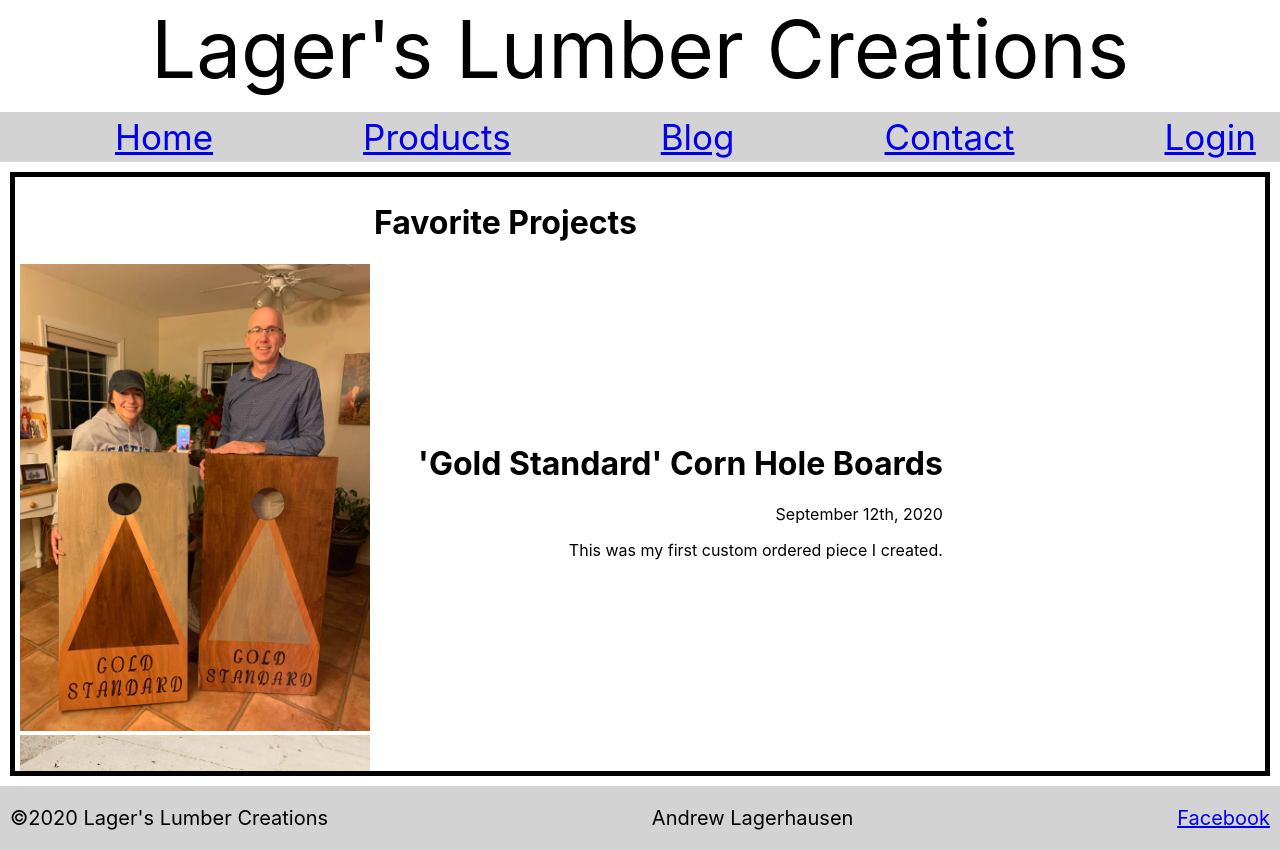
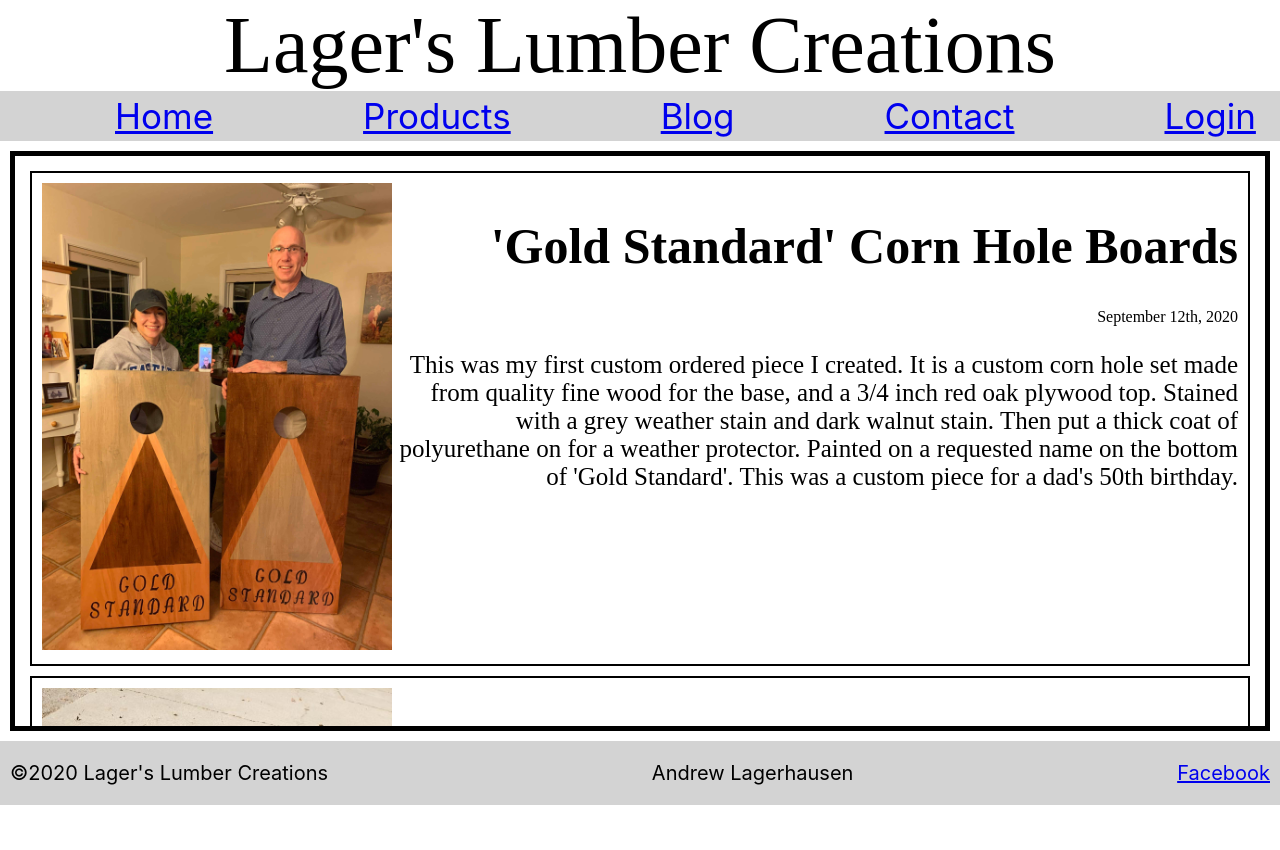
Before and after one commit to LagerhausenAndrew/Capstone_Project, a React (Create React App) app: page /blog in a window 1280 px wide. Shown: the top 850 px of the page. After the commit the page ends 805 px from the top, so only its background shows below. Built offline with nearby package versions, Linux system fonts and the light colour scheme.

Commit message:
Worked on homepage and blog page

```diff
--- a/src/App.css
+++ b/src/App.css
@@ -21,20 +21,22 @@ main {
 
 .mainHeader {
   font-size: 80px;
-  padding: 0 0 15px 0;
+  font-family: 'Marck Script', cursive;
 }
 
 .contentBlock {
-  display: flex;
   overflow: scroll;
   margin: 10px;
-  height: 73vh;
+  height: 70vh;
   padding: 5px;
   border: 5px solid black;
 }
 
 .homePageContent {
-  display: flex;;
+  display: flex;
+  justify-content: space-between;
+  font-family: 'Josefin Slab', serif;
+  padding: 10px;
 }
 
 .homePageText {
@@ -62,16 +64,19 @@ li {
 
 .favoriteProjects {
   display: flex;
+  justify-content: space-between;
+  margin: 10px;
+  padding: 10px;
+  border: 2px solid black;
+  font-family: 'Josefin Slab', serif;
 }
 
 .favProjectImage {
   max-width: 350px;
-  max-height: 500px;
 }
 
 .info {
   text-align: right;
-  margin: auto;
 }
 
 .contactForm {
@@ -83,6 +88,20 @@ li {
   border: 5px solid black;
   border-radius: 5px;
   background-color: lightgrey;
-  height: 350px;
+  height: 40vh;
+  width: 300px;
+  padding: 10px;
+  text-align: left;
+}
+
+.favCustHead {
+  font-size: 50px;
+}
+
+.favCustText {
+  font-size: 25px;
+}
+
+.profileImage {
   padding: 10px;
 }
--- a/src/App.js
+++ b/src/App.js
@@ -13,16 +13,16 @@ class App extends Component {
     this.state = {
       favoriteProducts: [
         {
-        name: "'Gold Standard' Corn Hole Boards",
-        imageSRC: "/blog_corn_hole.jpeg",
-        date: "September 12th, 2020",
-        description: "This was my first custom ordered piece I created."
+          name: "'Gold Standard' Corn Hole Boards",
+          imageSRC: "/blog_corn_hole.jpeg",
+          date: "September 12th, 2020",
+          description: "This was my first custom ordered piece I created. It is a custom corn hole set made from quality fine wood for the base, and a 3/4 inch red oak plywood top. Stained with a grey weather stain and dark walnut stain. Then put a thick coat of polyurethane on for a weather protector. Painted on a requested name on the bottom of 'Gold Standard'. This was a custom piece for a dad's 50th birthday."
         },
         {
           name: "Outdoor Colorful Bench",
           imageSRC: "/blog_bench.jpg",
           date: "October 16th, 2020",
-          description: "This was a fun bench to create. Staining not so much, but turned out kind of neat.."
+          description: "This was a fun bench to create. Staining not so much, but turned out kind of neat. It was created for a friend, who also is the owner of a small business. She wanted a colorful bench to put in her rock garden at her house. The frame is made from quality pine wood, with individual stained pine boards on the top. This piece then had a thick layer of polyurethane to ensure color and quaility protection while sitting in nature."
           }
       ]
     }
--- a/src/components/blog_page.jsx
+++ b/src/components/blog_page.jsx
@@ -8,9 +8,9 @@ const BlogPage = (props) => {
                     <img className='favProjectImage' src={props.favoriteProducts.imageSRC} />
                 </div>
                 <div className='info'>
-                    <h1>{props.favoriteProducts.name}</h1>
+                    <h1 className='favCustHead'>{props.favoriteProducts.name}</h1>
                     <p>{props.favoriteProducts.date}</p>
-                    <p>{props.favoriteProducts.description}</p>
+                    <p className='favCustText'>{props.favoriteProducts.description}</p>
                 </div>
             </div>
         </div>
--- a/src/components/blog_page_container.jsx
+++ b/src/components/blog_page_container.jsx
@@ -5,9 +5,6 @@ const BlogPageContainer = (props) => {
 
     return(
         <div>
-            <div className='blogTitle'>
-                <h1>Favorite Projects</h1>
-            </div>
             {props.favoriteProducts.map((favoriteProducts, id) => {
                 return(
                     <BlogPage
--- a/src/components/contact_page.jsx
+++ b/src/components/contact_page.jsx
@@ -5,7 +5,7 @@ const ContactPage = (props) => {
     return(
         <div className="contactFormContainer">
             <h1>Contact Form</h1>
-            <form className="contactForm">
+            <form className="contactForm" action="mailto:lagerhausen.3@gmail.com">
                 Full Name:
                 <TextInput
                     name="name"
@@ -20,6 +20,11 @@ const ContactPage = (props) => {
                 <TextInput
                     name="name"
                     placeholder="Phone Number"
+                />
+                Questions/Comments:
+                <TextInput
+                    name="comment"
+                    placeholder="What can I help you with?"
                 />
                 Upload File:
                 <FilePicker
--- a/src/components/home_page.jsx
+++ b/src/components/home_page.jsx
@@ -8,16 +8,16 @@ const HomePage = (props) => {
             </div>
             <div className='homePageText'>
                 <div className='aboutMeSection'>
-                    <h3>About Me</h3>
-                    <p>Hello, Thank you for coming to my website.</p>
+                    <h2 className='favCustHead'>About Me</h2>
+                    <p className='favCustText'>Hello, Thank you for coming to my website. My name is Andrew Lagerhausen. I created ceramics for 6 years and decided to learn a new skill, woodworking. I hope to be able to serve you in whatever creative wood idea you want to have come to life.</p>
                 </div>
                 <div className='favoriteProjectSection'>
-                    <h3>Favorite Project</h3>
-                    <p>Hello, Thank you for coming to my website.</p>
+                    <h2 className='favCustHead' >Favorite Project</h2>
+                    <p className='favCustText'>My favorite projects are the ones that I can see the excitement on the customers face when what they imagined has come to fruition. My most favorite project, while it may be simple, the excitement on his face was priceless. I created a simple corn hole set for my best friends dad and he was super thrilled.</p>
                 </div>
                 <div className='goalsSection'>
-                    <h3>Goals/Aspirations</h3>
-                    <p>Hello, Thank you for coming to my website.</p>
+                    <h2 className='favCustHead'>Goals/Aspirations</h2>
+                    <p className='favCustText'>Well, make yourself at home here! If you see anything that you would like to have me make for you, just simply hit the 'add to cart' button by each product and it will put it in your shopping cart. Whenever you go to checkout it will send me a link with your order and I will be in touch after that! Also, if you do not see soemthing on my products page that you like, there is a contact button that you can submit your information and an image if you want of your idea and we can discuss that as well!</p>
                 </div>
             </div>
         </div>
```
